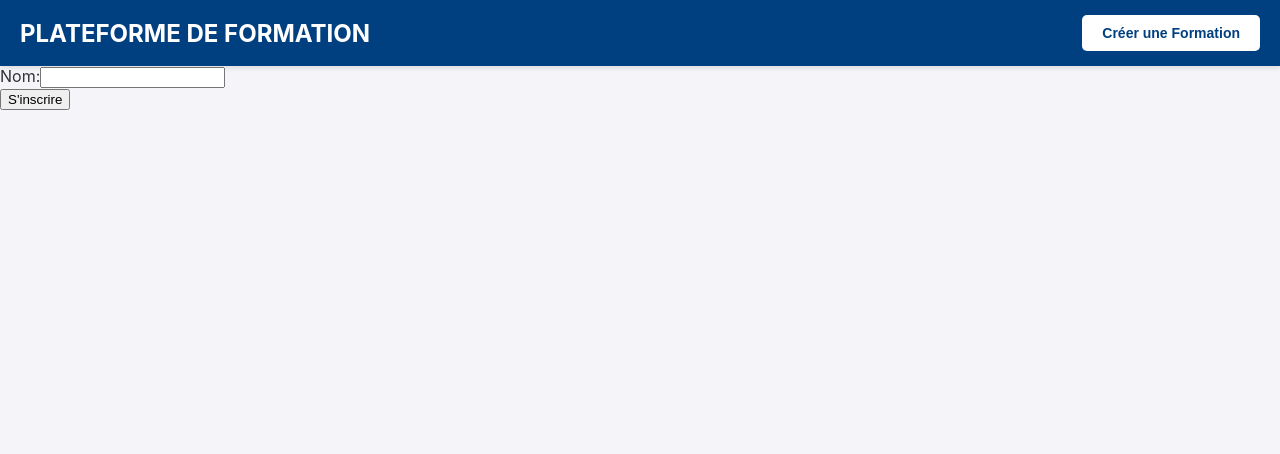
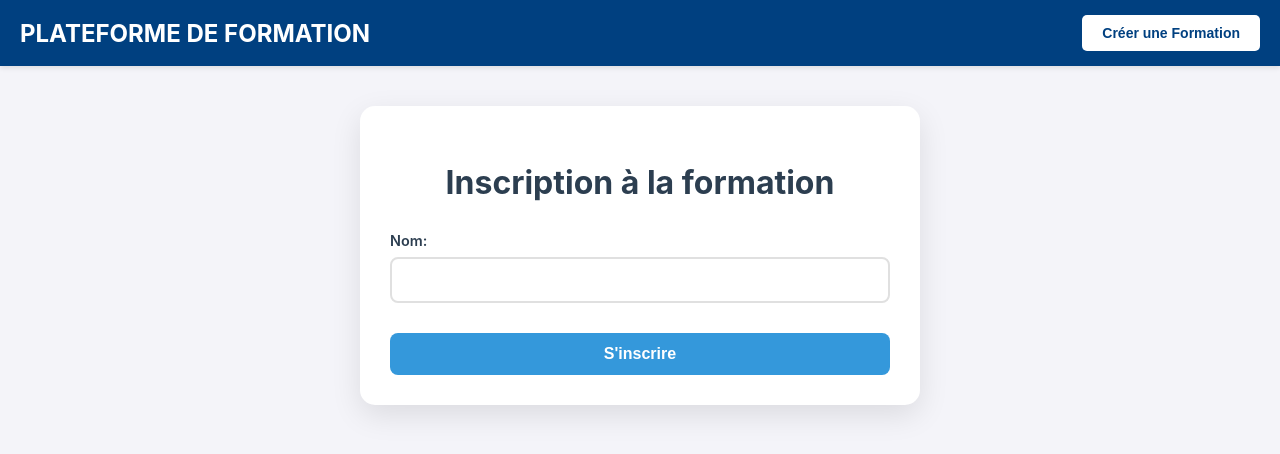
Before and after one commit to ElLuco6/formationFront, a React (Create React App) app in the folder formation/: page /inscription/1 in a window 1280 px wide. Shown: the top 454 px of the page. Built offline with nearby package versions, Linux system fonts and the light colour scheme.

Commit message:
Ajout du style CSS pour la page d'inscription et refactorisation du formulaire

```diff
--- /dev/null
+++ b/formation/src/assets/InscriptionPage.css
@@ -0,0 +1,80 @@
+.inscription-container {
+    max-width: 500px;
+    margin: 40px auto;
+    padding: 30px;
+    background: white;
+    border-radius: 15px;
+    box-shadow: 0 10px 30px rgba(0, 0, 0, 0.1);
+}
+
+.inscription-title {
+    text-align: center;
+    color: #2c3e50;
+    margin-bottom: 30px;
+    font-size: 2rem;
+}
+
+.inscription-form {
+    display: flex;
+    flex-direction: column;
+    gap: 20px;
+}
+
+.form-group {
+    display: flex;
+    flex-direction: column;
+    gap: 8px;
+}
+
+.form-group label {
+    color: #2c3e50;
+    font-weight: 600;
+    font-size: 0.9rem;
+}
+
+.form-group input {
+    padding: 12px;
+    border: 2px solid #e0e0e0;
+    border-radius: 8px;
+    font-size: 1rem;
+    transition: all 0.3s ease;
+}
+
+.form-group input:focus {
+    border-color: #004080;
+    outline: none;
+    box-shadow: 0 0 0 3px rgba(52, 152, 219, 0.2);
+}
+
+.submit-button {
+    background-color: #3498db;
+    color: white;
+    padding: 12px;
+    border: none;
+    border-radius: 8px;
+    font-size: 1rem;
+    font-weight: 600;
+    cursor: pointer;
+    transition: all 0.3s ease;
+    margin-top: 10px;
+}
+
+.submit-button:hover {
+    background-color: #004080;
+    transform: translateY(-2px);
+}
+
+.submit-button:disabled {
+    background-color: #bdc3c7;
+    cursor: not-allowed;
+    transform: none;
+}
+
+.error-message {
+    color: #e74c3c;
+    background-color: #fde8e8;
+    padding: 10px;
+    border-radius: 8px;
+    font-size: 0.9rem;
+    text-align: center;
+}
--- a/formation/src/pages/InscriptionPage.tsx
+++ b/formation/src/pages/InscriptionPage.tsx
@@ -1,5 +1,6 @@
 import React, { useState } from 'react';
 import { useParams, useNavigate } from 'react-router-dom';
+import '../assets/InscriptionPage.css';
 
 interface FormData {
     name: string;
@@ -53,8 +54,10 @@ function InscriptionPage() {
     };
 
     return (
-        <form onSubmit={handleSubmit}>
-            <div>
+        <div className="inscription-container">
+            <h2 className="inscription-title">Inscription à la formation</h2>
+            <form onSubmit={handleSubmit} className="inscription-form">
+                <div className="form-group">
                     <label htmlFor="name">Nom:</label>
                     <input
                         type="text"
@@ -65,11 +68,16 @@ function InscriptionPage() {
                         required
                     />
                 </div>
-            {error && <p style={{ color: 'red' }}>{error}</p>}
-            <button type="submit" disabled={isSubmitting}>
+                {error && <p className="error-message">{error}</p>}
+                <button
+                    type="submit"
+                    className="submit-button"
+                    disabled={isSubmitting}
+                >
                     {isSubmitting ? 'Inscription en cours...' : 'S\'inscrire'}
                 </button>
             </form>
+        </div>
     );
 }
 
```
Lines whose indentation alone changed are shown as unchanged.
